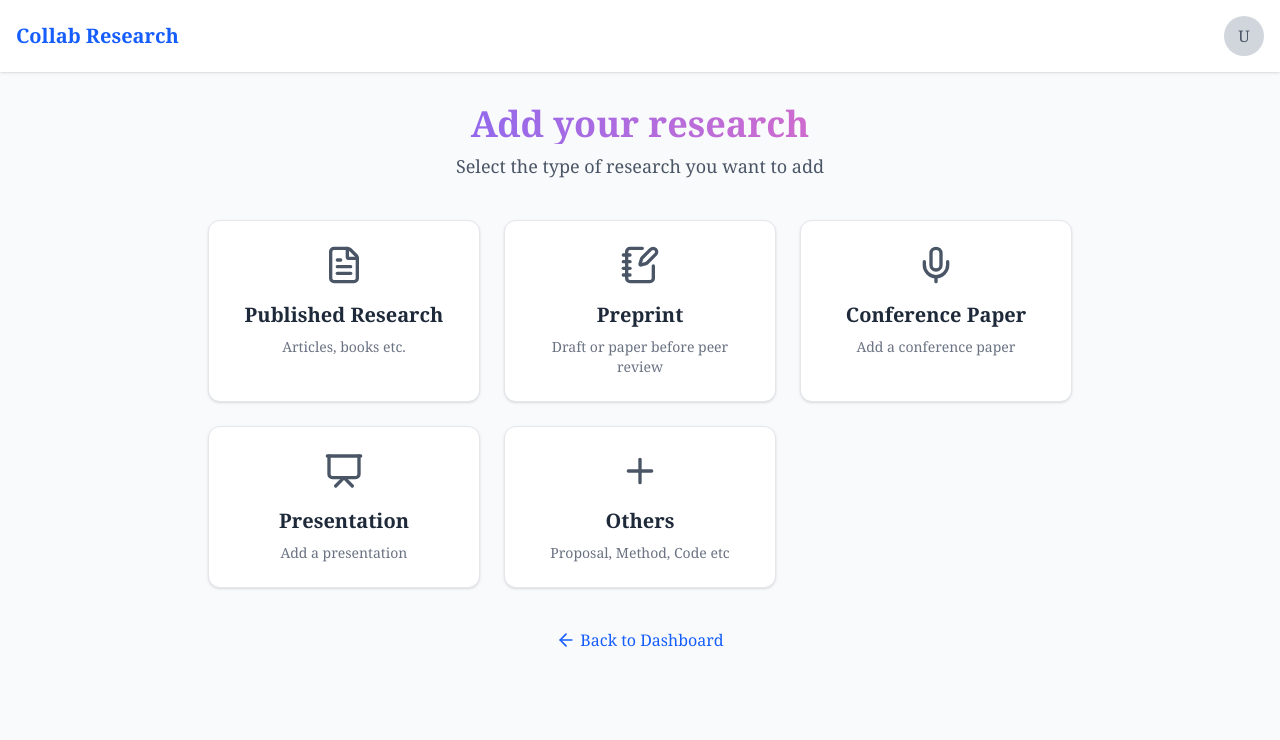
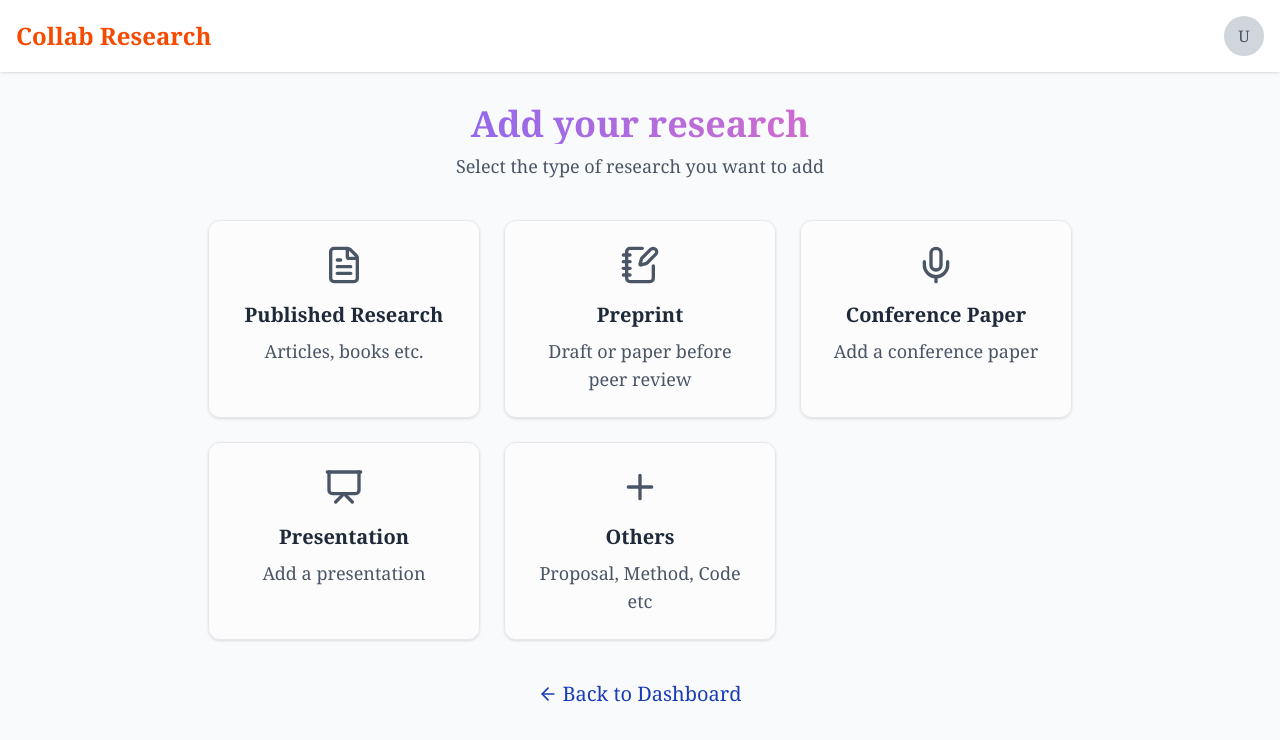
Before and after one commit to minhazarnob/Collab_Research, a React (Vite) app in the folder vite-project/: page /add-research in a window 1280 px wide. Shown: the top 740 px of the page. Built offline with nearby package versions, Linux system fonts and the light colour scheme.

Commit message:
Add research page updated

```diff
--- a/vite-project/src/pages/AddResearch.jsx
+++ b/vite-project/src/pages/AddResearch.jsx
@@ -48,7 +48,7 @@ const AddResearch = () => {
       {/* Header */}
       <header className="bg-white shadow-sm">
         <div className="max-w-7xl mx-auto px-4 py-4 flex justify-between items-center">
-          <Link to="/landing" className="text-xl font-bold text-blue-600">Collab Research</Link>
+          <Link to="/landing" className="text-2xl font-bold text-orange-600">Collab Research</Link>
           <div className="flex items-center space-x-4">
             <Link
               to="/profile"
@@ -78,16 +78,18 @@ const AddResearch = () => {
                 key={type.id}
                 to={type.route}
                 state={{ researchType: type.id }}
-                className="bg-white p-6 rounded-xl shadow-sm hover:shadow-md transition-all border border-gray-200 hover:border-orange-600 group"
+                className="bg-white/50 p-6 rounded-xl shadow-sm hover:shadow-md transition-all border border-gray-200 hover:border-orange-600 group"
               >
                 <div className="flex flex-col items-center text-center">
                   <div className="mb-4 text-gray-600 group-hover:text-orange-600 transition-colors">
-                    <Icon className="w-10 h-10" />
+                    <Icon className="w-10 h-10"/>
                   </div>
-                  <h2 className="text-xl font-semibold mb-2 text-gray-800 group-hover:text-blue-600 transition-colors">
+
+                  <h3 className="text-xl font-semibold mb-2 text-gray-800 group-hover:text-orange-600 transition-colors">
                     {type.title}
-                  </h2>
-                  <p className="text-gray-500 text-sm">{type.description}</p>
+                  </h3>
+
+                  <p className="text-gray-600 text-lg font-normal">{type.description}</p>
                 </div>
               </Link>
             );
@@ -97,9 +99,9 @@ const AddResearch = () => {
         <div className="mt-10 text-center">
           <Link
             to="/landing"
-            className="text-blue-600 hover:text-blue-800 font-medium inline-flex items-center"
+            className="text-blue-800 hover:text-orange-600 text-xl font-medium inline-flex items-center"
           >
-            <ArrowLeft className="h-5 w-5 mr-1" />
+            <ArrowLeft className="h-5 w-5 mr-1 text-xl font-medium" />
             Back to Dashboard
           </Link>
         </div>
```
